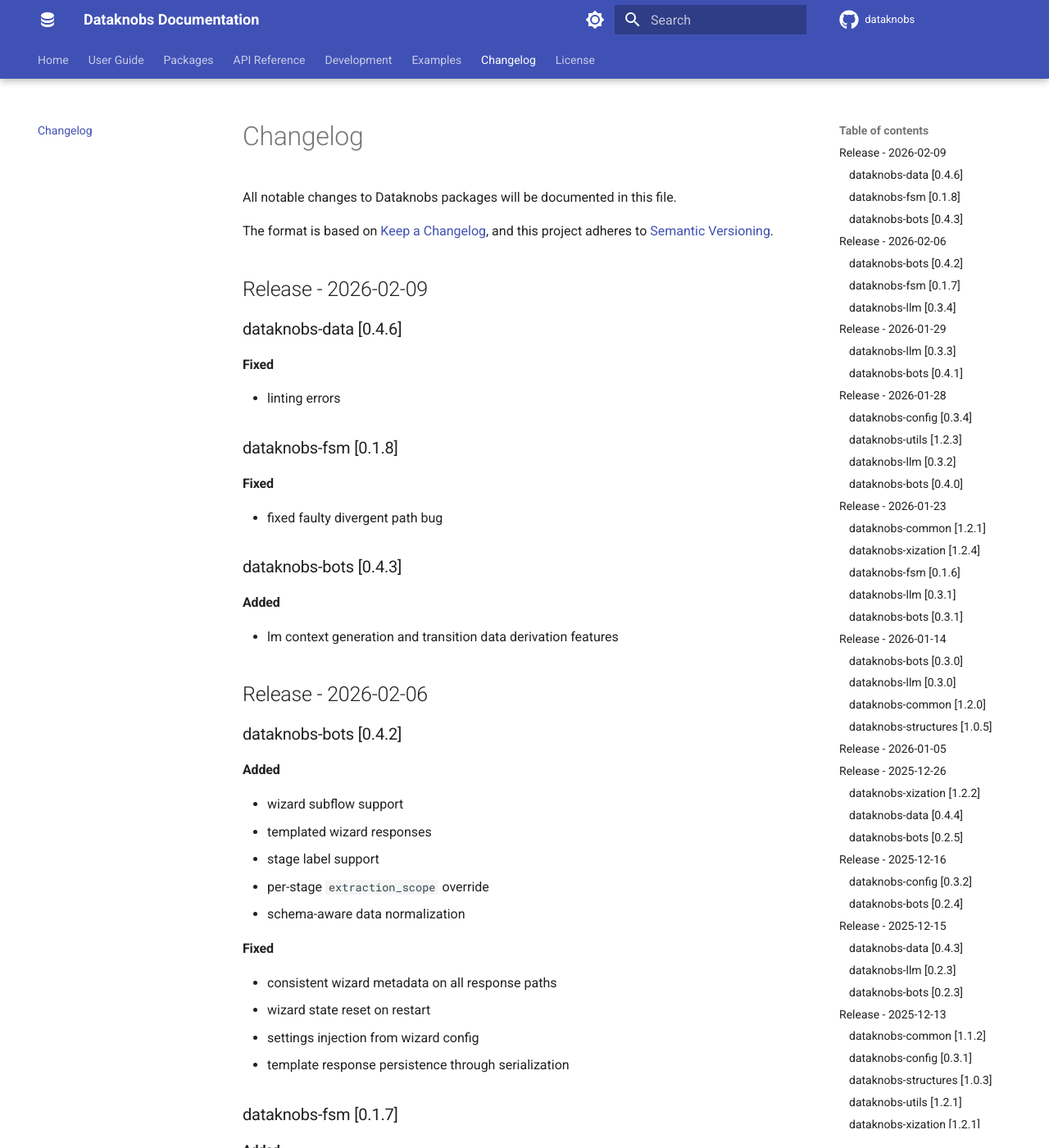
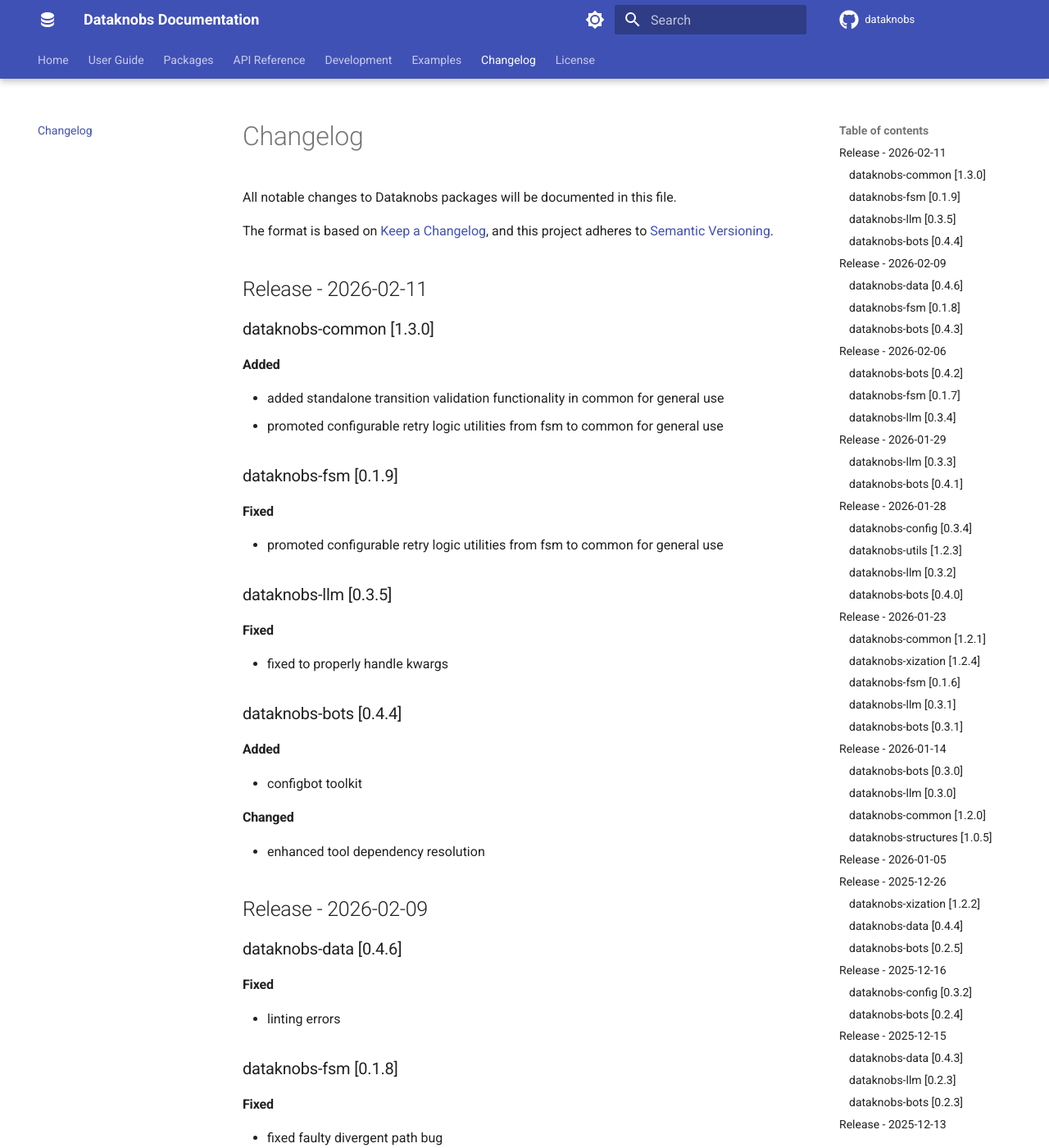
Before and after one commit to KBS-Labs/dataknobs, an MkDocs documentation site: the page built from docs/changelog.md, in a window 1280 px wide and 1400 px high. Shown: the whole window at 82% size. Built offline with MkDocs 1.6.1 and Material for MkDocs 9.7.7, drawn with Linux system fonts in a browser that asks for light colours; comment, search, counter and statistics services are not loaded.

Commit message:
bumped versions, updated release notes

```diff
--- a/docs/changelog.md
+++ b/docs/changelog.md
@@ -4,6 +4,33 @@
 
 The format is based on [Keep a Changelog](https://keepachangelog.com/en/1.0.0/),
 and this project adheres to [Semantic Versioning](https://semver.org/spec/v2.0.0.html).
+
+## Release - 2026-02-11
+
+### dataknobs-common [1.3.0]
+
+#### Added
+- added standalone transition validation functionality in common for general use
+- promoted configurable retry logic utilities from fsm to common for general use
+
+### dataknobs-fsm [0.1.9]
+
+#### Fixed
+- promoted configurable retry logic utilities from fsm to common for general use
+
+### dataknobs-llm [0.3.5]
+
+#### Fixed
+- fixed to properly handle kwargs
+
+### dataknobs-bots [0.4.4]
+
+#### Added
+- configbot toolkit
+
+#### Changed
+- enhanced tool dependency resolution
+
 
 ## Release - 2026-02-09
 
--- a/docs/installation.md
+++ b/docs/installation.md
@@ -306,9 +306,9 @@
 # requirements.txt
 dataknobs-config>=0.3.4
 dataknobs-data>=0.4.6
-dataknobs-fsm>=0.1.8
-dataknobs-llm>=0.3.4
-dataknobs-bots>=0.4.3
+dataknobs-fsm>=0.1.9
+dataknobs-llm>=0.3.5
+dataknobs-bots>=0.4.4
 dataknobs-structures>=1.0.5
 dataknobs-utils>=1.2.3
 dataknobs-xization>=1.2.4
```
Also changed, not shown: docs/index.md (+4 -4 lines), 10 other files.
